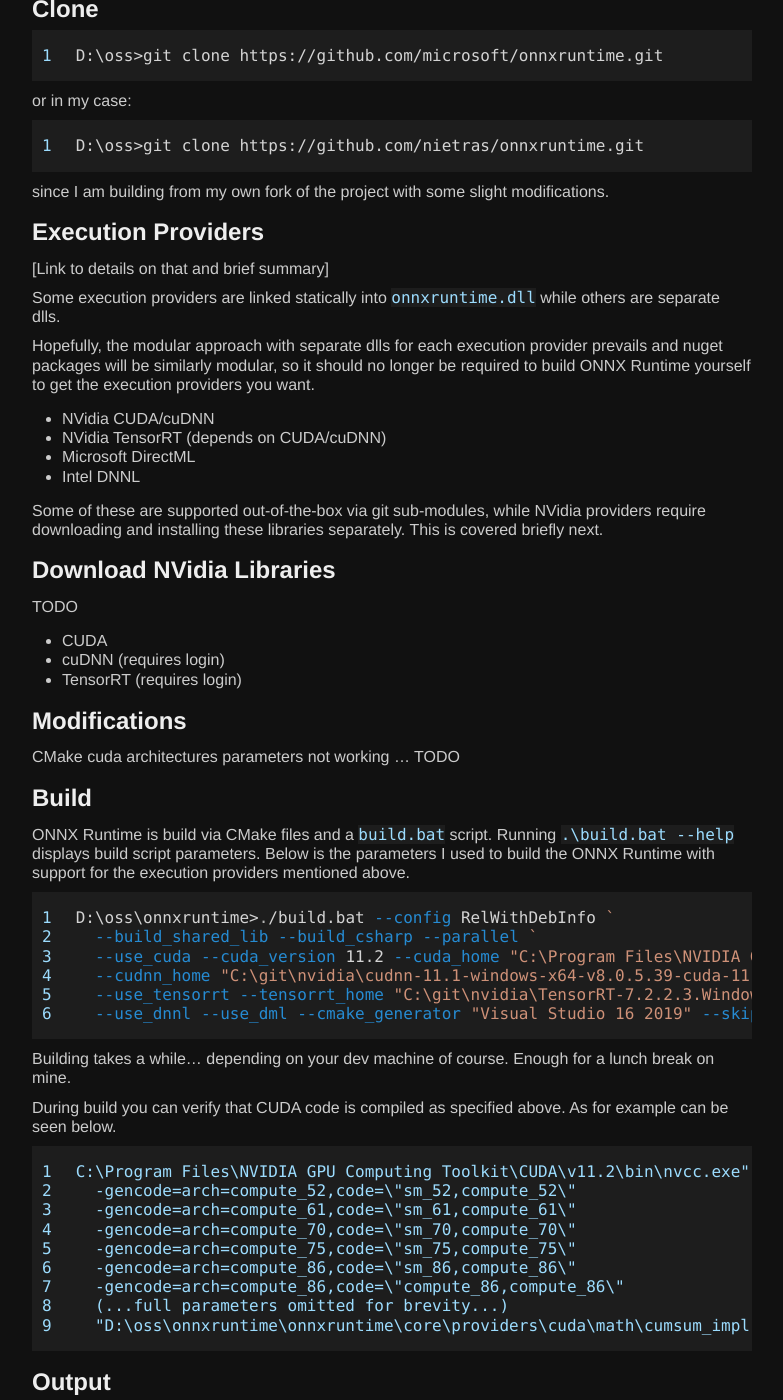
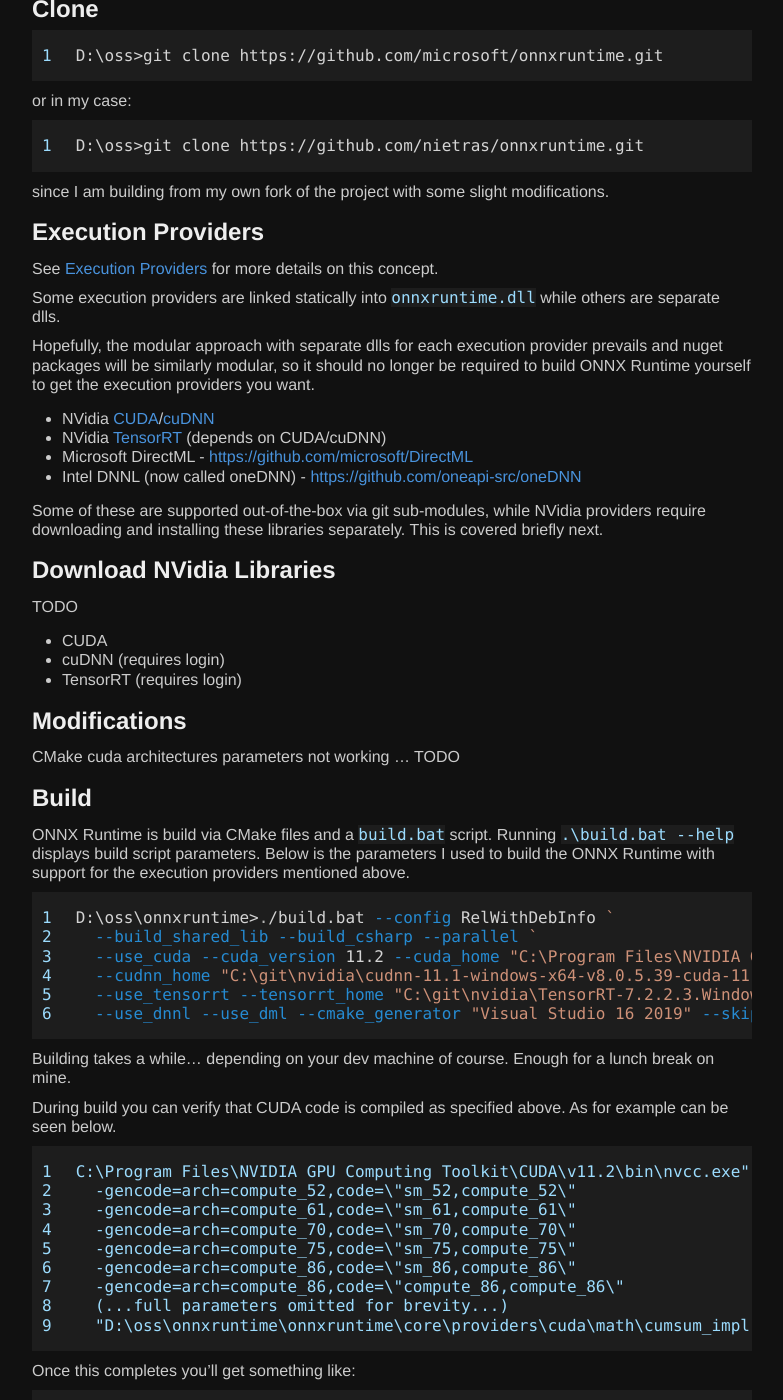
Before and after one commit to nietras/nietras.github.io, a Jekyll site: the page built from _posts/2021-01-22-onnxruntime.md, in a window 1280 px wide and 1400 px high, scrolled down 455 px. Shown: the whole window, without its empty margins (248-1031 px from the left). Built offline with Jekyll 4.4.1, drawn with Linux system fonts in a browser that asks for light colours; some of the changed text lies outside the part shown.

````diff
--- a/_posts/2021-01-22-onnxruntime.md
+++ b/_posts/2021-01-22-onnxruntime.md
@@ -22,7 +22,8 @@ D:\oss>git clone https://github.com/nietras/onnxruntime.git
 since I am building from my own fork of the project with some slight modifications.
 
 ## Execution Providers
-[Link to details on that and brief summary]
+See [Execution Providers](https://github.com/microsoft/onnxruntime/tree/master/docs/execution_providers)
+for more details on this concept.
 
 Some execution providers are linked statically into `onnxruntime.dll` while others
 are separate dlls.
@@ -31,16 +32,14 @@ Hopefully, the modular approach with separate dlls for each execution
 provider prevails and nuget packages will be similarly modular, so it should no longer
 be required to build ONNX Runtime yourself to get the execution providers you want.
 
-* NVidia CUDA/cuDNN
-* NVidia TensorRT (depends on CUDA/cuDNN)
-* Microsoft DirectML
-* Intel DNNL
+* NVidia [CUDA](https://developer.nvidia.com/cuda-toolkit)/[cuDNN](https://developer.nvidia.com/CUDNN)
+* NVidia [TensorRT](https://developer.nvidia.com/TensorRT) (depends on CUDA/cuDNN)
+* Microsoft DirectML - [https://github.com/microsoft/DirectML](https://github.com/microsoft/DirectML)
+* Intel DNNL (now called oneDNN) - [https://github.com/oneapi-src/oneDNN](https://github.com/oneapi-src/oneDNN)
 
 Some of these are supported out-of-the-box via git sub-modules, while NVidia providers
 require downloading and installing these libraries separately.
 This is covered briefly next.
-
-
 
 ## Download NVidia Libraries
 TODO
@@ -84,6 +83,12 @@ C:\Program Files\NVIDIA GPU Computing Toolkit\CUDA\v11.2\bin\nvcc.exe"
   (...full parameters omitted for brevity...)
   "D:\oss\onnxruntime\onnxruntime\core\providers\cuda\math\cumsum_impl.cu"
 ```
+Once this completes you'll get something like:
+```
+[TIMESTAMP] build [INFO] - Build complete
+```
+It's common that there are a ton of warnings during the build.
+Ignore them like most C++ devs do apparently.
 
 ## Output
 
````
